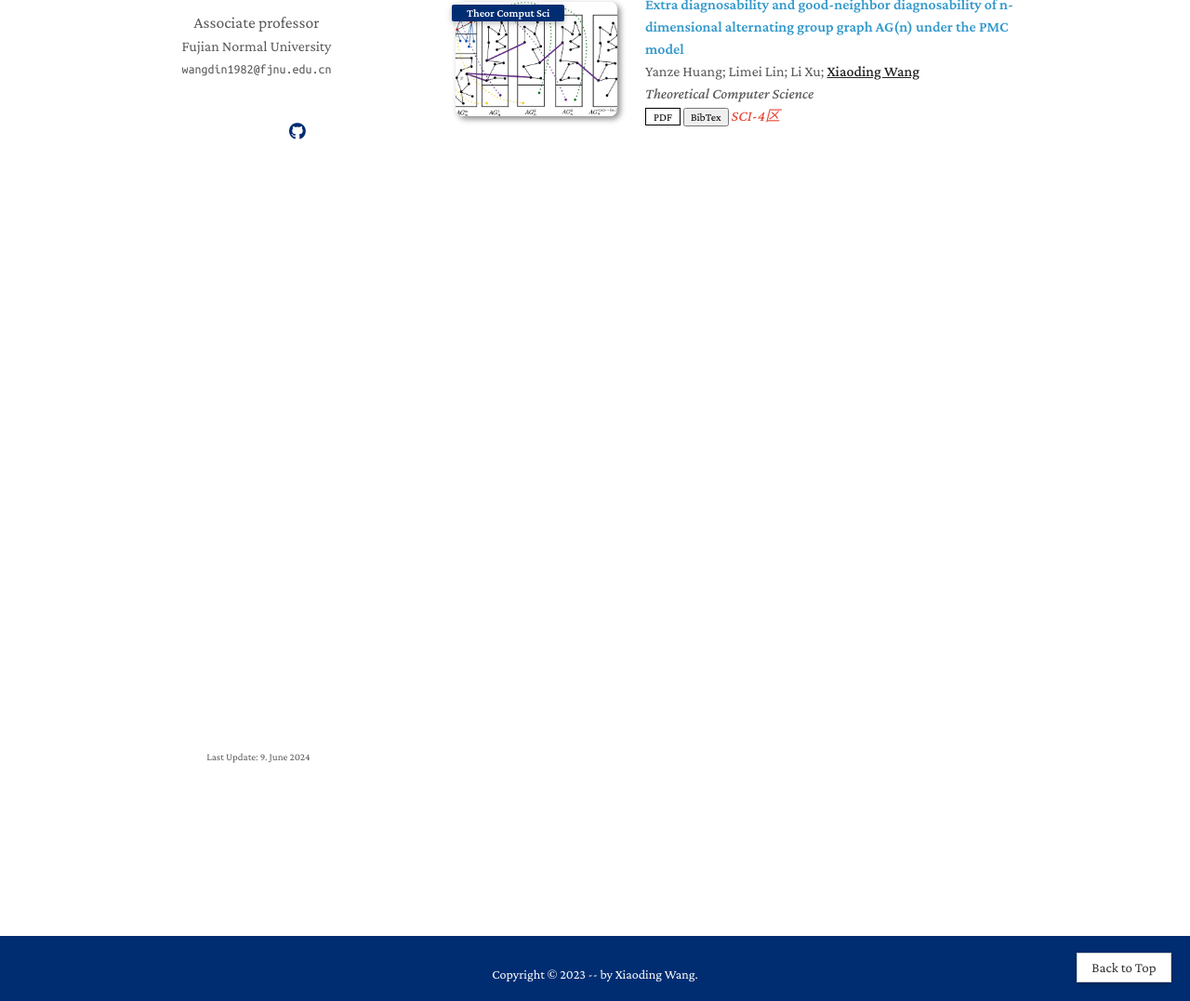
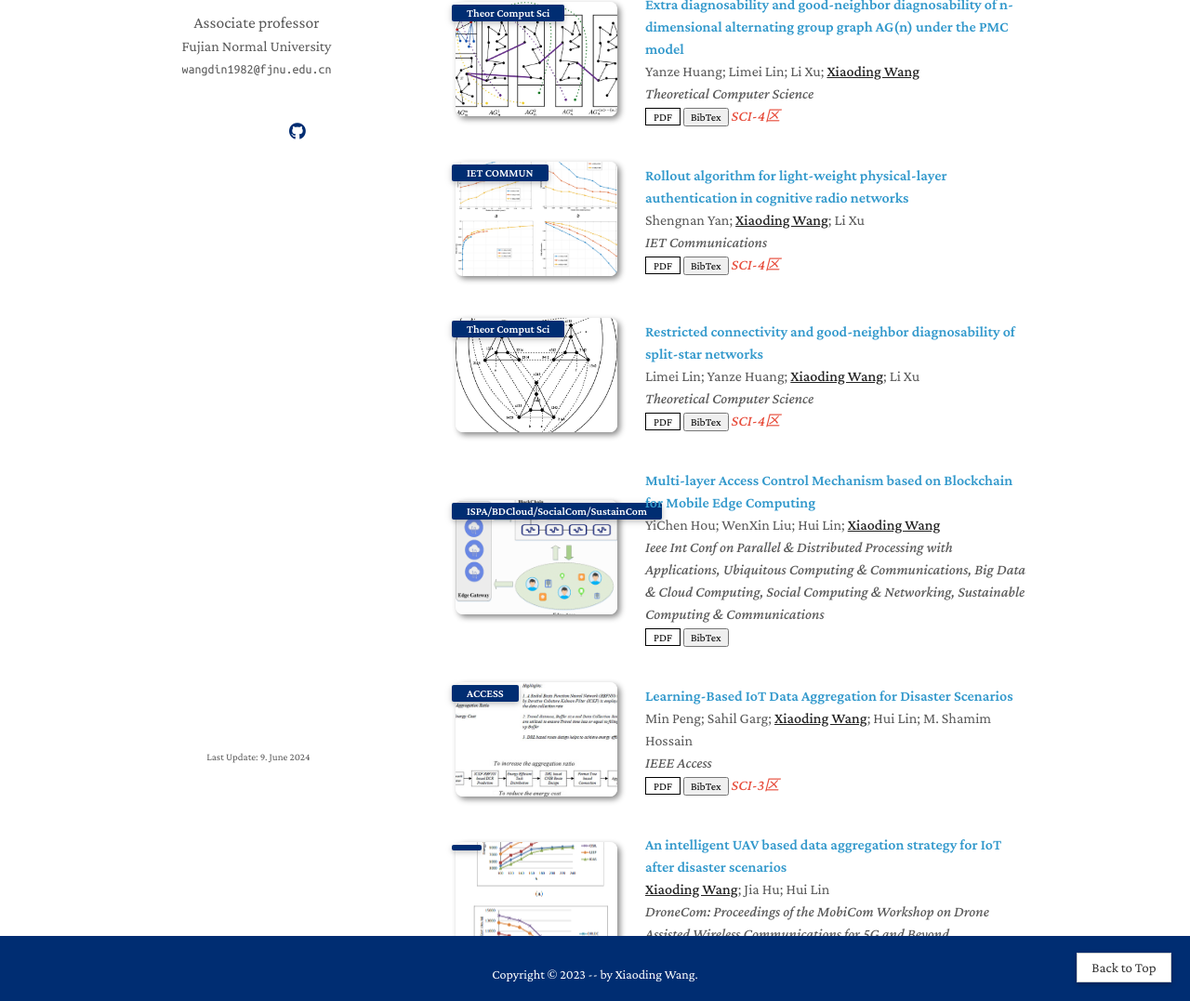
Before and after one commit to 1374676085/1374676085.github.io, a Jekyll site: the page built from publications.md, in a window 1280 px wide and 1400 px high, scrolled down 1704 px. Shown: the part 323-1400 px from the top of the window at 93% size. Built offline with Jekyll 4.4.1, drawn with Linux system fonts in a browser that asks for light colours; a style sheet for code colours, icons or effects is not loaded.

```diff
--- a/_data/publications.yml
+++ b/_data/publications.yml
@@ -218,3 +218,93 @@ main:
             }
     image: ./assets/teaser/8.png
     notes: SCI-4区
+
+  - title: Rollout algorithm for light-weight physical-layer authentication in cognitive radio networks
+    authors: Shengnan Yan; <strong><u>Xiaoding Wang</u></strong>; Li Xu
+    journal_short: IET COMMUN
+    journal: IET Communications
+    doi: https://doi.org/10.1049/iet-com.2019.1275
+    pdf: ./assets/files/9.pdf
+    bibtex: |
+            @article{yan2020rollout,
+            title={Rollout algorithm for light-weight physical-layer authentication in cognitive radio networks},
+            author={Yan, Shengnan and Wang, Xiaoding and Xu, Li},
+            journal={IET Communications},
+            volume={14},
+            number={18},
+            pages={3128--3134},
+            year={2020},
+            publisher={Wiley Online Library}
+            }
+    image: ./assets/teaser/9.png
+    notes: SCI-4区
+
+  - title: Restricted connectivity and good-neighbor diagnosability of split-star networks
+    authors: Limei Lin; Yanze Huang; <strong><u>Xiaoding Wang</u></strong>; Li Xu
+    journal_short: Theor Comput Sci
+    journal: Theoretical Computer Science
+    doi: https://doi.org/10.1016/j.tcs.2020.04.015
+    pdf: ./assets/files/10.pdf
+    bibtex: |
+            @article{lin2020restricted,
+            title={Restricted connectivity and good-neighbor diagnosability of split-star networks},
+            author={Lin, Limei and Huang, Yanze and Wang, Xiaoding and Xu, Li},
+            journal={Theoretical Computer Science},
+            volume={824},
+            pages={81--91},
+            year={2020},
+            publisher={Elsevier}
+            }
+    image: ./assets/teaser/10.png
+    notes: SCI-4区
+
+  - title: Multi-layer Access Control Mechanism based on Blockchain for Mobile Edge Computing
+    authors: YiChen Hou; WenXin Liu; Hui Lin; <strong><u>Xiaoding Wang</u></strong>
+    journal_short: ISPA/BDCloud/SocialCom/SustainCom
+    journal: Ieee Int Conf on Parallel & Distributed Processing with Applications, Ubiquitous Computing & Communications, Big Data & Cloud Computing, Social Computing & Networking, Sustainable Computing & Communications
+    doi: https://doi.org/10.1109/ispa-bdcloud-socialcom-sustaincom51426.2020.00061
+    pdf: ./assets/files/11.pdf
+    bibtex: |
+            @inproceedings{hou2020multi,
+            title={Multi-layer access control mechanism based on blockchain for mobile edge computing},
+            author={Hou, YiChen and Liu, WenXin and Lin, Hui and Wang, XiaoDing},
+            booktitle={2020 IEEE Intl Conf on Parallel \& Distributed Processing with Applications, Big Data \& Cloud Computing, Sustainable Computing \& Communications, Social Computing \& Networking (ISPA/BDCloud/SocialCom/SustainCom)},
+            pages={285--291},
+            year={2020},
+            organization={IEEE}
+            }
+    image: ./assets/teaser/11.png
+
+  - title: Learning-Based IoT Data Aggregation for Disaster Scenarios
+    authors: Min Peng; Sahil Garg; <strong><u>Xiaoding Wang</u></strong>; Hui Lin; M. Shamim Hossain
+    journal_short: ACCESS
+    journal: IEEE Access
+    doi: https://doi.org/10.1109/access.2020.3008289
+    pdf: ./assets/files/12.pdf
+    bibtex: |
+            @article{peng2020learning,
+            title={Learning-based IoT data aggregation for disaster scenarios},
+            author={Peng, Min and Garg, Sahil and Wang, Xiaoding and Bradai, Abbas and Lin, Hui and Hossain, M Shamim},
+            journal={IEEE Access},
+            volume={8},
+            pages={128490--128497},
+            year={2020},
+            publisher={IEEE}
+            }
+    image: ./assets/teaser/12.png
+    notes: SCI-3区
+
+  - title: An intelligent UAV based data aggregation strategy for IoT after disaster scenarios
+    authors: <strong><u>Xiaoding Wang</u></strong>; Jia Hu; Hui Lin
+    journal: "DroneCom: Proceedings of the MobiCom Workshop on Drone Assisted Wireless Communications for 5G and Beyond"
+    doi: https://doi.org/10.1145/3414045.3415940
+    pdf: ./assets/files/13.pdf
+    bibtex: |
+            @inproceedings{wang2020intelligent,
+            title={An intelligent UAV based data aggregation strategy for IoT after disaster scenarios},
+            author={Wang, Xiaoding and Hu, Jia and Lin, Hui},
+            booktitle={Proceedings of the 2nd ACM MobiCom Workshop on Drone Assisted Wireless Communications for 5G and beyond},
+            pages={97--101},
+            year={2020}
+            }
+    image: ./assets/teaser/13.png
```
Also changed, not shown: assets/teaser/10.png (added), assets/teaser/11.png (added), assets/teaser/12.png (added), assets/teaser/13.png (added), assets/teaser/9.png (added), 5 other files.
